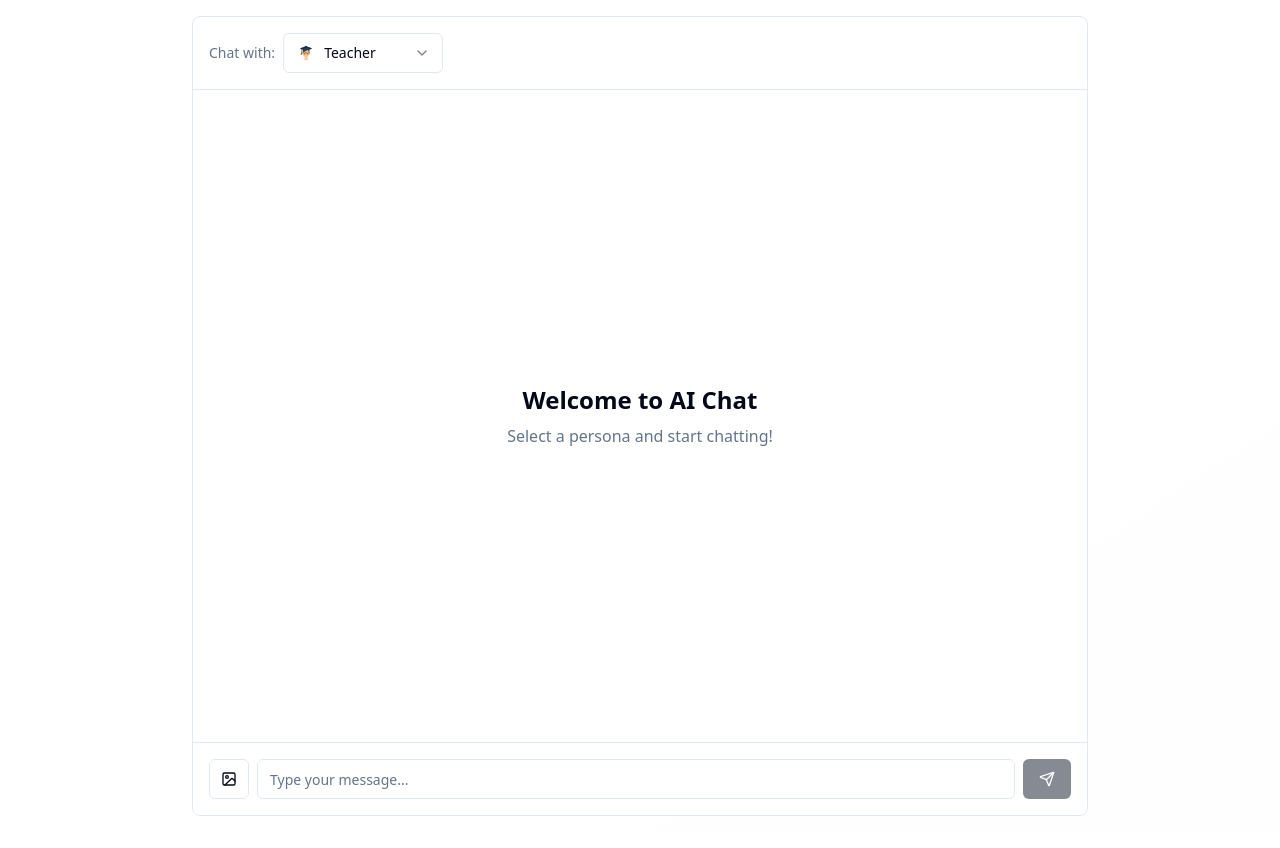
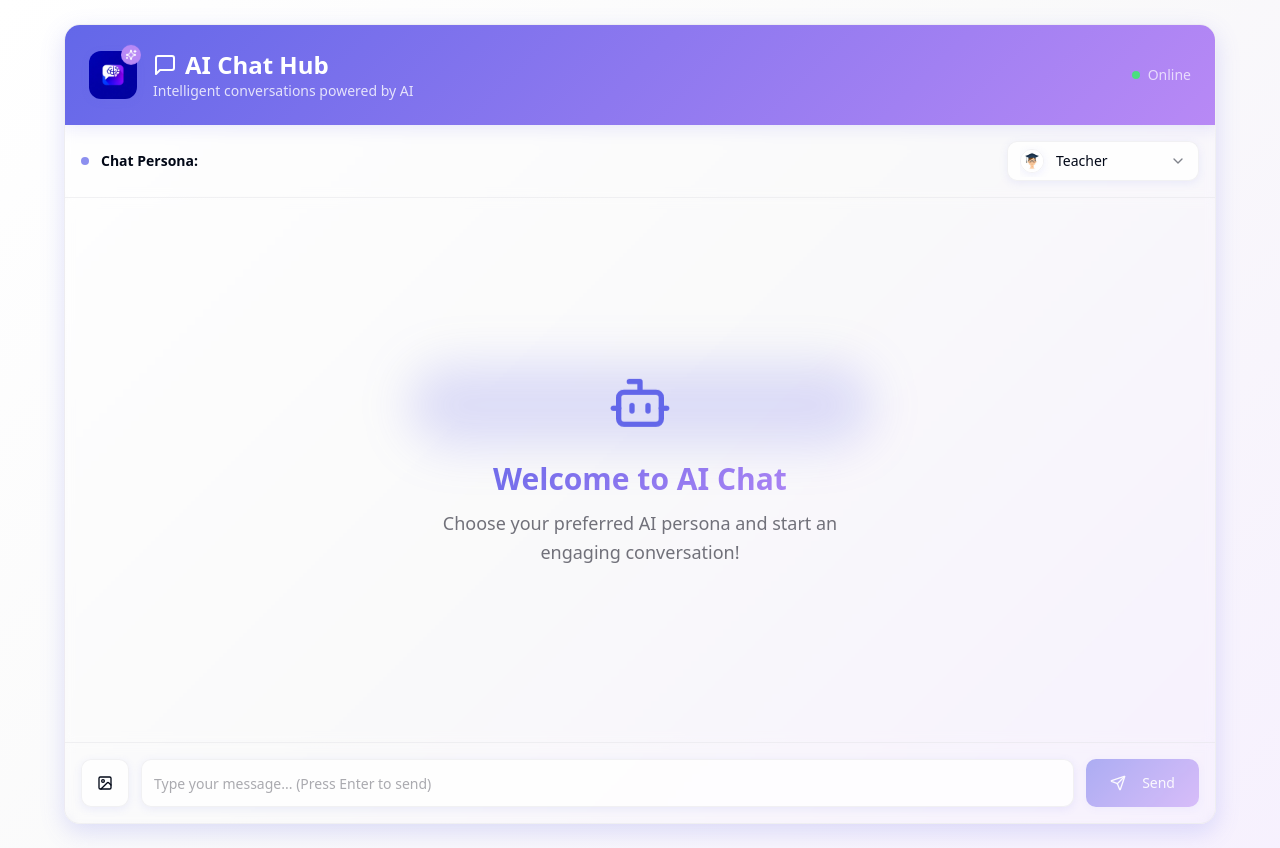
Before and after one commit to pheonix6619/web-cross-canvas, a React (Vite) app: page / in a window 1280 px wide. Built offline with nearby package versions, Linux system fonts and the light colour scheme.

Commit message:
Add styling and animations
Add logos, colors, and animations to make the interface more adaptive and attractive.

```diff
--- /dev/null
+++ b/src/components/ChatHeader.tsx
@@ -0,0 +1,37 @@
+import chatLogo from '@/assets/chat-logo.png';
+import { Sparkles, MessageSquare } from 'lucide-react';
+
+export const ChatHeader = () => {
+  return (
+    <div className="bg-gradient-primary text-primary-foreground p-6 shadow-medium">
+      <div className="flex items-center justify-between">
+        <div className="flex items-center gap-4">
+          <div className="relative">
+            <img
+              src={chatLogo}
+              alt="AI Chat Logo"
+              className="w-12 h-12 rounded-xl shadow-soft animate-scale-in"
+            />
+            <div className="absolute -top-1 -right-1 bg-accent rounded-full p-1 animate-bounce-gentle">
+              <Sparkles className="w-3 h-3 text-accent-foreground" />
+            </div>
+          </div>
+          <div>
+            <h1 className="text-2xl font-bold flex items-center gap-2">
+              <MessageSquare className="w-6 h-6" />
+              AI Chat Hub
+            </h1>
+            <p className="text-primary-foreground/80 text-sm">
+              Intelligent conversations powered by AI
+            </p>
+          </div>
+        </div>
+
+        <div className="hidden md:flex items-center gap-2 text-sm text-primary-foreground/70">
+          <div className="w-2 h-2 bg-green-400 rounded-full animate-pulse"></div>
+          <span>Online</span>
+        </div>
+      </div>
+    </div>
+  );
+};
--- a/src/components/ChatInput.tsx
+++ b/src/components/ChatInput.tsx
@@ -45,20 +45,25 @@ export const ChatInput = ({ onSendMessage, disabled }: ChatInputProps) => {
   };
 
   return (
-    <div className="border-t border-border p-4 bg-background">
+    <div className="bg-gradient-secondary/30 backdrop-blur-sm border-t border-border/50 p-4 animate-fade-in">
       {attachment.data && (
-        <div className="mb-2 p-2 bg-muted rounded-lg flex items-center justify-between">
-          <span className="text-sm text-muted-foreground">📷 Image attached</span>
+        <div className="mb-3 p-3 bg-accent/10 border border-accent/20 rounded-xl flex items-center justify-between animate-scale-in">
+          <div className="flex items-center gap-2">
+            <div className="w-2 h-2 bg-accent rounded-full animate-pulse"></div>
+            <span className="text-sm text-accent font-medium">Image ready to send</span>
+          </div>
           <Button
             variant="ghost"
             size="sm"
             onClick={() => setAttachment({ mime_type: null, data: null })}
+            className="h-8 w-8 p-0 hover:bg-destructive/10 hover:text-destructive transition-all duration-200"
           >
             ✕
           </Button>
         </div>
       )}
-      <div className="flex gap-2">
+
+      <div className="flex gap-3 items-end">
         <input
           ref={fileInputRef}
           type="file"
@@ -66,27 +71,43 @@ export const ChatInput = ({ onSendMessage, disabled }: ChatInputProps) => {
           onChange={handleImageUpload}
           className="hidden"
         />
+
         <Button
           variant="outline"
           size="icon"
           onClick={() => fileInputRef.current?.click()}
           disabled={disabled}
+          className="h-12 w-12 bg-background/80 backdrop-blur-sm border border-border/50 hover:border-primary/50 hover:bg-primary/5 transition-all duration-300 shadow-soft hover:shadow-medium group"
         >
-          <ImageIcon className="h-4 w-4" />
+          <ImageIcon className="h-5 w-5 group-hover:scale-110 transition-transform duration-200" />
         </Button>
+
+        <div className="flex-1 relative">
           <Input
             value={message}
             onChange={(e) => setMessage(e.target.value)}
             onKeyPress={handleKeyPress}
-          placeholder="Type your message..."
+            placeholder="Type your message... (Press Enter to send)"
             disabled={disabled}
-          className="flex-1"
+            className="h-12 bg-background/80 backdrop-blur-sm border border-border/50 hover:border-primary/50 focus:border-primary transition-all duration-300 shadow-soft focus:shadow-medium pr-4 text-foreground placeholder:text-muted-foreground/60"
           />
+          {disabled && (
+            <div className="absolute inset-0 bg-background/50 backdrop-blur-sm rounded-lg flex items-center justify-center">
+              <div className="flex items-center gap-2 text-sm text-muted-foreground">
+                <div className="w-2 h-2 bg-primary rounded-full animate-bounce-gentle"></div>
+                <span>AI is thinking...</span>
+              </div>
+            </div>
+          )}
+        </div>
+
         <Button
           onClick={handleSend}
           disabled={disabled || (!message.trim() && !attachment.data)}
+          className="h-12 px-6 bg-gradient-primary hover:opacity-90 text-primary-foreground shadow-soft hover:shadow-medium transition-all duration-300 group disabled:opacity-50 disabled:cursor-not-allowed"
         >
-          <SendIcon className="h-4 w-4" />
+          <SendIcon className="h-5 w-5 group-hover:scale-110 transition-transform duration-200" />
+          <span className="ml-2 hidden sm:inline">Send</span>
         </Button>
       </div>
     </div>
--- a/src/components/ChatInterface.tsx
+++ b/src/components/ChatInterface.tsx
@@ -2,10 +2,12 @@ import { useState, useRef, useEffect } from 'react';
 import { ChatMessage } from './ChatMessage';
 import { PersonaSelector } from './PersonaSelector';
 import { ChatInput } from './ChatInput';
+import { ChatHeader } from './ChatHeader';
 import { PersonaType, ChatMessage as ChatMessageType, FileAttachment } from '@/types/chat';
 import { getPersonaConfig } from '@/config/personas';
 import { generateGeminiResponse } from '@/services/geminiApi';
 import { useToast } from '@/hooks/use-toast';
+import { Bot } from 'lucide-react';
 
 export const ChatInterface = () => {
   const [messages, setMessages] = useState<ChatMessageType[]>([]);
@@ -83,28 +85,42 @@ export const ChatInterface = () => {
   };
 
   return (
-    <div className="flex flex-col h-screen max-w-4xl mx-auto bg-background border border-border rounded-lg overflow-hidden">
+    <div className="flex flex-col h-screen max-w-6xl mx-auto bg-gradient-bg backdrop-blur-sm border border-border/50 rounded-2xl overflow-hidden shadow-strong animate-fade-in">
+      <ChatHeader />
+
       <PersonaSelector
         selectedPersona={selectedPersona}
         onPersonaChange={setSelectedPersona}
       />
 
-      <div className="flex-1 overflow-y-auto">
+      <div className="flex-1 overflow-y-auto bg-gradient-secondary/30 backdrop-blur-sm">
         {messages.length === 0 ? (
-          <div className="flex items-center justify-center h-full text-center p-8">
-            <div>
-              <h2 className="text-2xl font-semibold text-foreground mb-2">
-                Welcome to AI Chat
-              </h2>
-              <p className="text-muted-foreground">
-                Select a persona and start chatting!
-              </p>
+          <div className="flex items-center justify-center h-full text-center p-8 animate-scale-in">
+            <div className="space-y-6">
+              <div className="relative">
+                <Bot className="w-16 h-16 mx-auto text-primary animate-bounce-gentle" />
+                <div className="absolute inset-0 bg-primary/20 rounded-full blur-xl animate-pulse-glow"></div>
+              </div>
+              <div>
+                <h2 className="text-3xl font-bold bg-gradient-primary bg-clip-text text-transparent mb-3">
+                  Welcome to AI Chat
+                </h2>
+                <p className="text-lg text-muted-foreground max-w-md mx-auto leading-relaxed">
+                  Choose your preferred AI persona and start an engaging conversation!
+                </p>
+              </div>
             </div>
           </div>
         ) : (
-          <div className="space-y-1">
-            {messages.map((message) => (
-              <ChatMessage key={message.id} message={message} />
+          <div className="space-y-2 p-2">
+            {messages.map((message, index) => (
+              <div
+                key={message.id}
+                className={`animate-fade-in`}
+                style={{ animationDelay: `${index * 0.1}s` }}
+              >
+                <ChatMessage message={message} />
+              </div>
             ))}
             <div ref={messagesEndRef} />
           </div>
--- a/src/components/PersonaSelector.tsx
+++ b/src/components/PersonaSelector.tsx
@@ -9,22 +9,33 @@ interface PersonaSelectorProps {
 
 export const PersonaSelector = ({ selectedPersona, onPersonaChange }: PersonaSelectorProps) => {
   return (
-    <div className="flex items-center gap-2 p-4 border-b border-border">
-      <span className="text-sm text-muted-foreground font-medium">Chat with:</span>
+    <div className="flex items-center justify-between gap-4 p-4 bg-gradient-secondary/50 backdrop-blur-sm border-b border-border/50 animate-fade-in">
+      <div className="flex items-center gap-3">
+        <div className="w-2 h-2 bg-primary rounded-full animate-pulse"></div>
+        <span className="text-sm font-semibold text-foreground">Chat Persona:</span>
+      </div>
+
       <Select value={selectedPersona} onValueChange={onPersonaChange}>
-        <SelectTrigger className="w-40">
+        <SelectTrigger className="w-48 bg-background/80 backdrop-blur-sm border border-border/50 hover:border-primary/50 transition-all duration-300 shadow-soft hover:shadow-medium">
           <SelectValue />
         </SelectTrigger>
-        <SelectContent>
+        <SelectContent className="bg-background/95 backdrop-blur-md border border-border/50 shadow-strong">
           {personaConfigs.map((persona: PersonaConfig) => (
-            <SelectItem key={persona.id} value={persona.id}>
-              <div className="flex items-center gap-2">
-                <img
-                  src={persona.avatar}
-                  alt={persona.name}
-                  className="w-5 h-5 rounded-full object-cover"
-                />
-                {persona.name}
+            <SelectItem
+              key={persona.id}
+              value={persona.id}
+              className="hover:bg-primary/10 transition-all duration-200 cursor-pointer"
+            >
+              <div className="flex items-center gap-3 py-1">
+                <div className="relative">
+                  <img
+                    src={persona.avatar}
+                    alt={persona.name}
+                    className="w-6 h-6 rounded-full object-cover border border-border/50 shadow-soft"
+                  />
+                  <div className="absolute inset-0 bg-primary/20 rounded-full blur-sm opacity-0 hover:opacity-100 transition-opacity duration-300"></div>
+                </div>
+                <span className="font-medium">{persona.name}</span>
               </div>
             </SelectItem>
           ))}
--- a/src/index.css
+++ b/src/index.css
@@ -17,41 +17,50 @@ All colors MUST be HSL.
     --popover: 0 0% 100%;
     --popover-foreground: 222.2 84% 4.9%;
 
-    --primary: 222.2 47.4% 11.2%;
-    --primary-foreground: 210 40% 98%;
+    --primary: 238 75% 65%;
+    --primary-foreground: 0 0% 100%;
+    --primary-glow: 245 85% 75%;
 
-    --secondary: 210 40% 96.1%;
-    --secondary-foreground: 222.2 47.4% 11.2%;
+    --secondary: 240 4.8% 95.9%;
+    --secondary-foreground: 240 5.9% 10%;
 
-    --muted: 210 40% 96.1%;
-    --muted-foreground: 215.4 16.3% 46.9%;
+    --muted: 240 4.8% 95.9%;
+    --muted-foreground: 240 3.8% 46.1%;
 
-    --accent: 210 40% 96.1%;
-    --accent-foreground: 222.2 47.4% 11.2%;
+    --accent: 266 85% 75%;
+    --accent-foreground: 0 0% 100%;
 
     --destructive: 0 84.2% 60.2%;
-    --destructive-foreground: 210 40% 98%;
+    --destructive-foreground: 0 0% 98%;
 
-    --border: 214.3 31.8% 91.4%;
-    --input: 214.3 31.8% 91.4%;
-    --ring: 222.2 84% 4.9%;
+    --border: 240 5.9% 90%;
+    --input: 240 5.9% 90%;
+    --ring: 238 75% 65%;
 
-    --radius: 0.5rem;
+    --radius: 0.75rem;
+
+    /* Chat specific colors */
+    --chat-user-bg: 238 75% 65%;
+    --chat-ai-bg: 240 4.8% 95.9%;
+    --chat-hover: 240 4.8% 92%;
+
+    /* Gradients */
+    --gradient-primary: linear-gradient(135deg, hsl(238 75% 65%) 0%, hsl(266 85% 75%) 100%);
+    --gradient-secondary: linear-gradient(135deg, hsl(240 4.8% 95.9%) 0%, hsl(240 5.9% 90%) 100%);
+    --gradient-bg: linear-gradient(135deg, hsl(0 0% 100%) 0%, hsl(240 4.8% 98%) 50%, hsl(266 85% 97%) 100%);
+
+    /* Shadows */
+    --shadow-soft: 0 2px 8px hsl(238 75% 65% / 0.1);
+    --shadow-medium: 0 4px 12px hsl(238 75% 65% / 0.15);
+    --shadow-strong: 0 8px 24px hsl(238 75% 65% / 0.2);
 
     --sidebar-background: 0 0% 98%;
-
     --sidebar-foreground: 240 5.3% 26.1%;
-
     --sidebar-primary: 240 5.9% 10%;
-
     --sidebar-primary-foreground: 0 0% 98%;
-
     --sidebar-accent: 240 4.8% 95.9%;
-
     --sidebar-accent-foreground: 240 5.9% 10%;
-
     --sidebar-border: 220 13% 91%;
-
     --sidebar-ring: 217.2 91.2% 59.8%;
   }
 
@@ -65,8 +74,9 @@ All colors MUST be HSL.
     --popover: 222.2 84% 4.9%;
     --popover-foreground: 210 40% 98%;
 
-    --primary: 210 40% 98%;
-    --primary-foreground: 222.2 47.4% 11.2%;
+    --primary: 266 85% 75%;
+    --primary-foreground: 222.2 84% 4.9%;
+    --primary-glow: 238 75% 65%;
 
     --secondary: 217.2 32.6% 17.5%;
     --secondary-foreground: 210 40% 98%;
@@ -74,15 +84,31 @@ All colors MUST be HSL.
     --muted: 217.2 32.6% 17.5%;
     --muted-foreground: 215 20.2% 65.1%;
 
-    --accent: 217.2 32.6% 17.5%;
-    --accent-foreground: 210 40% 98%;
+    --accent: 238 75% 65%;
+    --accent-foreground: 0 0% 100%;
 
     --destructive: 0 62.8% 30.6%;
     --destructive-foreground: 210 40% 98%;
 
     --border: 217.2 32.6% 17.5%;
     --input: 217.2 32.6% 17.5%;
-    --ring: 212.7 26.8% 83.9%;
+    --ring: 266 85% 75%;
+
+    /* Chat specific colors for dark mode */
+    --chat-user-bg: 266 85% 75%;
+    --chat-ai-bg: 217.2 32.6% 17.5%;
+    --chat-hover: 217.2 32.6% 20%;
+
+    /* Dark mode gradients */
+    --gradient-primary: linear-gradient(135deg, hsl(266 85% 75%) 0%, hsl(238 75% 65%) 100%);
+    --gradient-secondary: linear-gradient(135deg, hsl(217.2 32.6% 17.5%) 0%, hsl(217.2 32.6% 22%) 100%);
+    --gradient-bg: linear-gradient(135deg, hsl(222.2 84% 4.9%) 0%, hsl(217.2 32.6% 12%) 50%, hsl(266 85% 15%) 100%);
+
+    /* Dark shadows */
+    --shadow-soft: 0 2px 8px hsl(0 0% 0% / 0.3);
+    --shadow-medium: 0 4px 12px hsl(0 0% 0% / 0.4);
+    --shadow-strong: 0 8px 24px hsl(0 0% 0% / 0.5);
+
     --sidebar-background: 240 5.9% 10%;
     --sidebar-foreground: 240 4.8% 95.9%;
     --sidebar-primary: 224.3 76.3% 48%;
--- a/src/pages/Index.tsx
+++ b/src/pages/Index.tsx
@@ -2,8 +2,10 @@ import { ChatInterface } from '@/components/ChatInterface';
 
 const Index = () => {
   return (
-    <div className="min-h-screen bg-gradient-to-br from-background via-background to-secondary/10 p-4">
-      <ChatInterface />
+    <div className="min-h-screen bg-gradient-bg p-2 sm:p-4 md:p-6">
+      <div className="animate-fade-in">
+        <ChatInterface />
+      </div>
     </div>
   );
 };
--- a/tailwind.config.ts
+++ b/tailwind.config.ts
@@ -26,7 +26,8 @@ export default {
 				foreground: 'hsl(var(--foreground))',
 				primary: {
 					DEFAULT: 'hsl(var(--primary))',
-					foreground: 'hsl(var(--primary-foreground))'
+					foreground: 'hsl(var(--primary-foreground))',
+					glow: 'hsl(var(--primary-glow))'
 				},
 				secondary: {
 					DEFAULT: 'hsl(var(--secondary))',
@@ -61,7 +62,22 @@ export default {
 					'accent-foreground': 'hsl(var(--sidebar-accent-foreground))',
 					border: 'hsl(var(--sidebar-border))',
 					ring: 'hsl(var(--sidebar-ring))'
+				},
+				chat: {
+					user: 'hsl(var(--chat-user-bg))',
+					ai: 'hsl(var(--chat-ai-bg))',
+					hover: 'hsl(var(--chat-hover))'
 				}
+			},
+			backgroundImage: {
+				'gradient-primary': 'var(--gradient-primary)',
+				'gradient-secondary': 'var(--gradient-secondary)',
+				'gradient-bg': 'var(--gradient-bg)'
+			},
+			boxShadow: {
+				'soft': 'var(--shadow-soft)',
+				'medium': 'var(--shadow-medium)',
+				'strong': 'var(--shadow-strong)'
 			},
 			borderRadius: {
 				lg: 'var(--radius)',
@@ -84,11 +100,73 @@ export default {
 					to: {
 						height: '0'
 					}
+				},
+				'fade-in': {
+					'0%': {
+						opacity: '0',
+						transform: 'translateY(10px)'
+					},
+					'100%': {
+						opacity: '1',
+						transform: 'translateY(0)'
+					}
+				},
+				'slide-in-left': {
+					'0%': {
+						transform: 'translateX(-20px)',
+						opacity: '0'
+					},
+					'100%': {
+						transform: 'translateX(0)',
+						opacity: '1'
+					}
+				},
+				'slide-in-right': {
+					'0%': {
+						transform: 'translateX(20px)',
+						opacity: '0'
+					},
+					'100%': {
+						transform: 'translateX(0)',
+						opacity: '1'
+					}
+				},
+				'scale-in': {
+					'0%': {
+						transform: 'scale(0.95)',
+						opacity: '0'
+					},
+					'100%': {
+						transform: 'scale(1)',
+						opacity: '1'
+					}
+				},
+				'bounce-gentle': {
+					'0%, 100%': {
+						transform: 'translateY(0)'
+					},
+					'50%': {
+						transform: 'translateY(-4px)'
+					}
+				},
+				'pulse-glow': {
+					'0%, 100%': {
+						boxShadow: '0 0 5px hsl(var(--primary) / 0.5)'
+					},
+					'50%': {
+						boxShadow: '0 0 20px hsl(var(--primary) / 0.8)'
+					}
 				}
 			},
 			animation: {
 				'accordion-down': 'accordion-down 0.2s ease-out',
-				'accordion-up': 'accordion-up 0.2s ease-out'
+				'accordion-up': 'accordion-up 0.2s ease-out',
+				'fade-in': 'fade-in 0.3s ease-out',
+				'slide-in-left': 'slide-in-left 0.3s ease-out',
+				'slide-in-right': 'slide-in-right 0.3s ease-out',
+				'scale-in': 'scale-in 0.2s ease-out',
+				'bounce-gentle': 'bounce-gentle 2s ease-in-out infinite',
+				'pulse-glow': 'pulse-glow 2s ease-in-out infinite'
 			}
 		}
 	},
```
Also changed, not shown: src/components/ChatMessage.tsx (+28 -13 lines), src/assets/chat-logo.png (added). Lines whose indentation alone changed are shown as unchanged.
